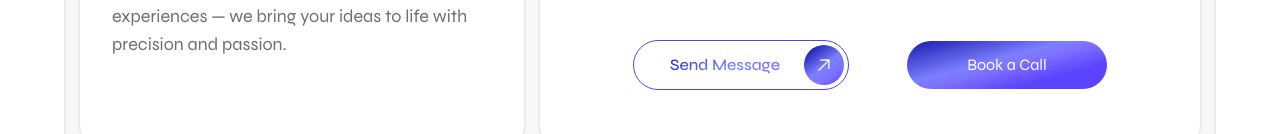
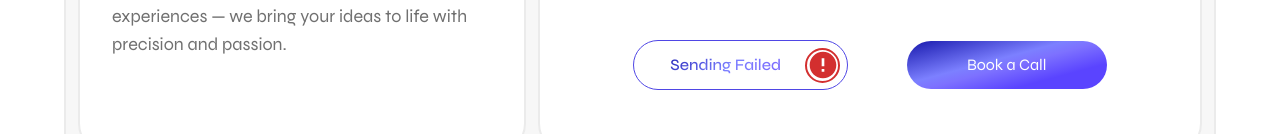
Before and after one commit to afnanahmadtariq/Devstract, a Next.js app: page /contact-us in a window 1280 px wide. Shown: the part 1034-1168 px from the top of the page. Built offline with nearby package versions, Linux system fonts and the light colour scheme.

Commit message:
Update page.tsx

```diff
--- a/app/contact-us/page.tsx
+++ b/app/contact-us/page.tsx
@@ -1,17 +1,19 @@
 "use client"
 
 import React, { useRef, useState } from 'react';
+import { MdOutlineError } from "react-icons/md";
+import { GiCheckMark } from "react-icons/gi";
 import Navigation from '@/components/navigation'
 import Footer from '@/components/footer'
 
 export default function ContactUsPage() {
   const formRef = useRef<HTMLFormElement>(null);
-  const [sending, setSending] = useState(false);
+  const [buttonState, setButtonState] = useState<'idle' | 'sending' | 'success' | 'error'>("error");
   const [result, setResult] = useState<string | null>(null);
 
   const handleSubmit = async (e: React.FormEvent<HTMLFormElement>) => {
     e.preventDefault();
-    setSending(true);
+    setButtonState('sending');
     setResult(null);
     if (!formRef.current) return;
     const formData = new FormData(formRef.current);
@@ -27,14 +29,21 @@ export default function ContactUsPage() {
         body: JSON.stringify(data),
       });
       if (!res.ok) throw new Error('Failed to send');
+      setButtonState('success');
       setResult('Message sent successfully!');
       formRef.current.reset();
     } catch (error) {
+      setButtonState('error');
       setResult('Failed to send message. Please try again.');
-    } finally {
-      setSending(false);
     }
   };
+
+  const handleEmailFocus = () => {
+    if (buttonState !== 'idle') {
+      setButtonState('idle')
+      setResult(null)
+    }
+  }
 
   return (
     <>
@@ -72,7 +81,7 @@ export default function ContactUsPage() {
                 <div className="mb-6 text-center max-w-sm mx-auto">
                     <p className="text-lg sm:text-2xl font-semibold text-gray-900 dark:text-white mb-8 sm:mb-12">Let’s Connect 🚀 We’re just a message away reach out 🤝</p>
                 </div>
-              <form ref={formRef} onSubmit={handleSubmit} className="space-y-6 sm:space-y-8">
+              <form ref={formRef} onSubmit={handleSubmit} onFocus={handleEmailFocus} className="space-y-6 sm:space-y-8">
                 <div>
                   <label htmlFor="name" className="block text-sm font-medium text-gray-700 dark:text-gray-200 mb-1 text-left">Name</label>
                   <input id="name" name="name" type="text" autoComplete="name" required className="appearance-none rounded-full relative block w-full px-6 py-3 sm:px-8 sm:py-4 border border-[rgba(0,0,0,0.07)] dark:border-[rgba(0,0,0,0.07)] placeholder-gray-500 dark:placeholder-gray-400 text-gray-900 dark:text-white bg-white dark:bg-gray-800 focus:outline-none focus:border-indigo-500 focus:z-10 text-sm sm:text-base" placeholder="Your Name" />
@@ -86,7 +95,11 @@ export default function ContactUsPage() {
                   <textarea id="message" name="message" rows={6} required className="appearance-none rounded-[2rem] relative block w-full px-6 py-5 sm:px-8 sm:py-6 sm:mb-12 border border-[rgba(0,0,0,0.07)] dark:border-[rgba(0,0,0,0.07)] placeholder-gray-500 dark:placeholder-gray-400 text-gray-900 dark:text-white bg-white dark:bg-gray-800 focus:outline-none focus:border-indigo-500 focus:z-10 text-sm sm:text-base" placeholder="Your Message" />
                 </div>
                 <div className="flex flex-col sm:flex-row gap-6 sm:gap-0 justify-center items-center w-full">
-                  <button type="submit" disabled={sending} className="group flex items-center gap-2 p-1 border border-indigo-600 rounded-full text-sm sm:text-base font-medium bg-transparent hover:bg-indigo-50 dark:hover:bg-indigo-900 w-auto min-w-[140px] mx-auto transition-colors">
+                  <button
+                    type="submit"
+                    disabled={buttonState === 'sending' || buttonState === 'success' || buttonState === 'error'}
+                    className="group flex items-center gap-2 p-1 border border-indigo-600 rounded-full text-sm sm:text-base font-medium bg-transparent hover:bg-indigo-50 dark:hover:bg-indigo-900 w-auto min-w-[140px] mx-auto transition-colors"
+                                      >
                     <span
                       className="px-4 py-2 ml-4 bg-clip-text text-transparent"
                       style={{
@@ -97,16 +110,45 @@ export default function ContactUsPage() {
                         display: 'inline-block',
                       }}
                     >
-                      {sending ? 'Sending...' : 'Send Message'}
+                      {buttonState === 'sending' ? 'Sending...' : buttonState === 'success' ? 'Message Sent' : buttonState === 'error' ? 'Sending Failed' : 'Send Message'}
                     </span>
                     <span
-                      className="inline-flex items-center justify-center w-10 h-10 rounded-full"
+                      className="inline-flex items-center justify-center rounded-full"
                       style={{
-                        backgroundImage: 'linear-gradient(323deg, rgba(90,68,255,1.00) 0%,rgba(125,113,255,1.00) 27%,rgba(124,128,255,1.00) 48%,rgba(0,0,153,1.00) 100%)',
+                        width: buttonState === 'idle' ? 40 : 35,
+                        height: buttonState === 'idle' ? 40 : 35,
+                        marginRight: buttonState === 'idle' ? 0 : 3,
+                        backgroundImage: buttonState === 'idle' ? 'linear-gradient(323deg, rgba(90,68,255,1.00) 0%,rgba(125,113,255,1.00) 27%,rgba(124,128,255,1.00) 48%,rgba(0,0,153,1.00) 100%)' : 'none',
                         backgroundPosition: 'center center',
+                        border: buttonState !== 'idle' ? buttonState === 'error' ? '2px solid #D32F2F' : '2px solid #5A44FF' : 'none',
+                        boxSizing: 'border-box',
                       }}
                     >
-                      <img src="/media/small_arrow.svg" alt="arrow" className="w-4 h-4 -rotate-45" />
+                      {/* Arrow animation */}
+                      {buttonState === 'idle' && (
+                        <img src="/media/small_arrow.svg" alt="arrow" className="w-4 h-4 -rotate-45" />
+                      )}
+                      {/* Loading spinner */}
+                      {buttonState === 'sending' && (
+                        <span className="w-5 h-5 flex items-center justify-center">
+                          <svg className="animate-spin" width="20" height="20" viewBox="0 0 20 20">
+                            <circle cx="10" cy="10" r="9" stroke="#5A44FF" strokeWidth="2" fill="none" opacity="0.4" />
+                            <path d="M10 1a9 9 0 0 1 9 9" stroke="#5A44FF" strokeWidth="2" fill="none" />
+                          </svg>
+                        </span>
+                      )}
+                      {/* Success tick animation */}
+                      {buttonState === 'success' && (
+                        <span className="w-5 h-5 flex items-center justify-center">
+                          <GiCheckMark size={50} color="#5A44FF" className="animate-[tick_0.5s_ease]" />
+                        </span>
+                      )}
+                      {/* Error cross animation */}
+                      {buttonState === 'error' && (
+                        <span className="w-8 h-8 flex items-center justify-center">
+                          <MdOutlineError size={50} color="#D32F2F" className="animate-[cross_0.5s_ease]"/>
+                        </span>
+                      )}
                     </span>
                   </button>
                   <a
@@ -124,9 +166,6 @@ export default function ContactUsPage() {
                   >
                     Book a Call
                   </a>
-                  {result && (
-                    <div className="mt-4 text-center text-sm font-medium" style={{ color: result.includes('success') ? '#5A44FF' : '#D32F2F' }}>{result}</div>
-                  )}
                 </div>
               </form>
             </div>
```
